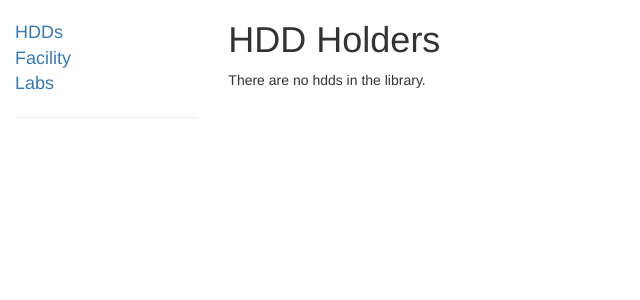
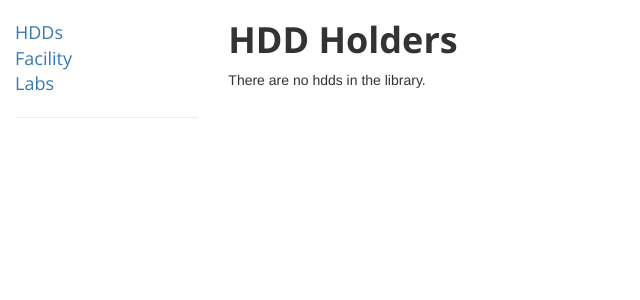
Before and after one commit to tanpinquan/harddisk_tracker, a Django app: page /catalog/ in a window 1280 px wide. Shown: the top 300 px of the page, without its empty margins (0-640 px from the left). Run offline with Django 3.2, Linux system fonts and the light colour scheme; data that the repository does not hold is empty; some libraries are stand-ins or nearby versions.

Commit message:
First version

```diff
--- a/catalog/static/css/styles.css
+++ b/catalog/static/css/styles.css
@@ -1,3 +1,6 @@
+@import url('https://fonts.googleapis.com/css?family=Open+Sans:400,700');
+@import url('https://fonts.googleapis.com/css?family=Merriweather:400,700');
+
 .sidebar-nav {
     margin-top: 20px;
     padding: 0;
@@ -6,13 +9,21 @@
 
 }
 
+h1{
+    font-weight: bold;
+    font-family: "Open Sans", sans-serif;
+
+}
+
 ul {
 
     font-size: large;
+    font-family: "Open Sans", sans-serif;
 
 }
 
 table {
+    font-family: "Open Sans", sans-serif;
 
     font-size: large;
     border-collapse:separate;
@@ -21,4 +32,6 @@ table {
 
 input{
     font-size: large;
+    font-family: "Open Sans", sans-serif;
+
 }
```
